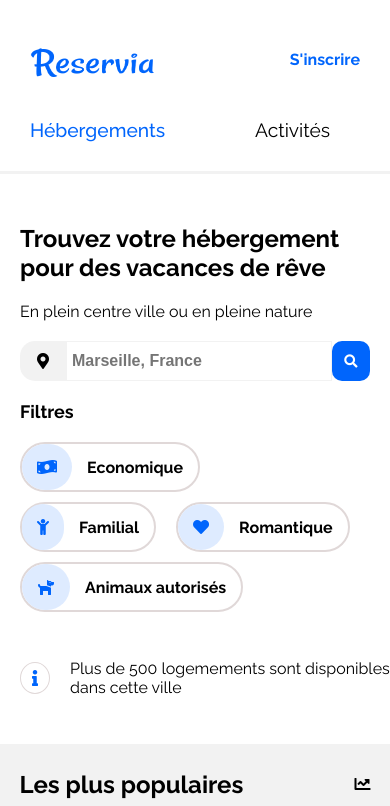
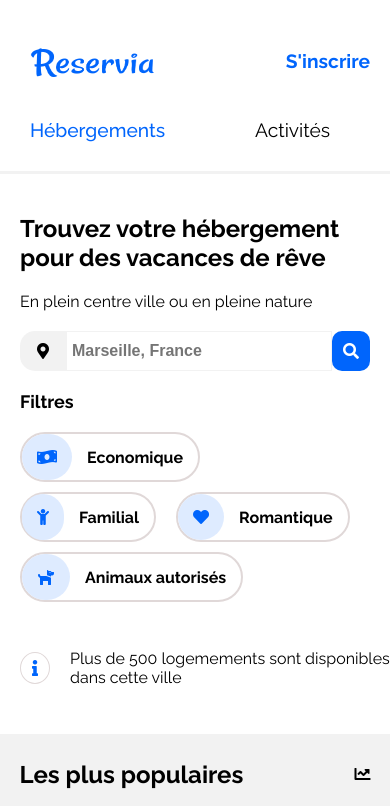
Before and after one commit to SelimBoughlam/SelimBoughlam_2_17072021, a plain HTML site: page index.html in a window 390 px wide. Shown: the top 806 px of the page. Drawn offline with Linux system fonts and the light colour scheme.

Commit message:
modification bouton s'inscrire + rechercher suite soutenance

```diff
--- a/index.html
+++ b/index.html
@@ -23,7 +23,7 @@
         <a href="/index.html">
           <img class="logo" src="img/logo/Reservia@3x.png" alt="Logo du site reservia" />
         </a>
-        <a class="register hidden">S'inscrire</a>
+
       </div>
 
       <ul class="nav_links">
@@ -33,12 +33,11 @@
         <li>
           <a class="active" href="#activities">Activités</a>
         </li>
-        <li class="to_hide">
-          <a class="register" href="#">S'inscrire</a>
-        </li>
+
+        <a class="register" href="#">S'inscrire</a>
       </ul>
     </nav>
-    <div class="border_bot">
+
 
     </div>
     <!-- Header titles -->
@@ -55,9 +54,8 @@
       </div>
       <input class="input_text" type="text" placeholder="Marseille, France" />
       <button class="search_btn">Rechercher</button>
-      <button class="hidden_btn">
-        <i class="fas fa-search"></i>
-      </button>
+      <span class="hidden_btn"><i class="fas fa-search"></i></span>
+
     </div>
     <!-- Filtres -->
     <div class="filters">
--- a/styles.css
+++ b/styles.css
@@ -47,6 +47,7 @@ ul li {
 
 .nav_links {
   display: flex;
+  align-items: center;
 }
 
 .nav_links a {
@@ -64,9 +65,6 @@ ul li {
 .register {
   color: #0065fc;
   font-weight: bold;
-}
-.register_hidden {
-  display: none;
 }
 
 /* Header=====> Titles */
@@ -503,6 +501,12 @@ ul li {
   .housing {
     font-weight: 500;
   }
+  .register {
+    position: absolute;
+    top: 40px;
+    right: 20px;
+  }
+
   .border_bot {
     display: flex;
     margin-bottom: 30px;
@@ -513,13 +517,6 @@ ul li {
     padding: 10px 0;
   }
 
-  .to_hide {
-    display: none;
-  }
-  .hidden {
-    display: block;
-    cursor: pointer;
-  }
   .logo_box {
     display: flex;
     justify-content: space-between;
@@ -549,7 +546,9 @@ ul li {
     display: none;
   }
   .hidden_btn {
-    display: block;
+    display: flex;
+    justify-content: center;
+    align-items: center;
     width: 40px;
     border-radius: 10px;
     background-color: #0065fc;
```
